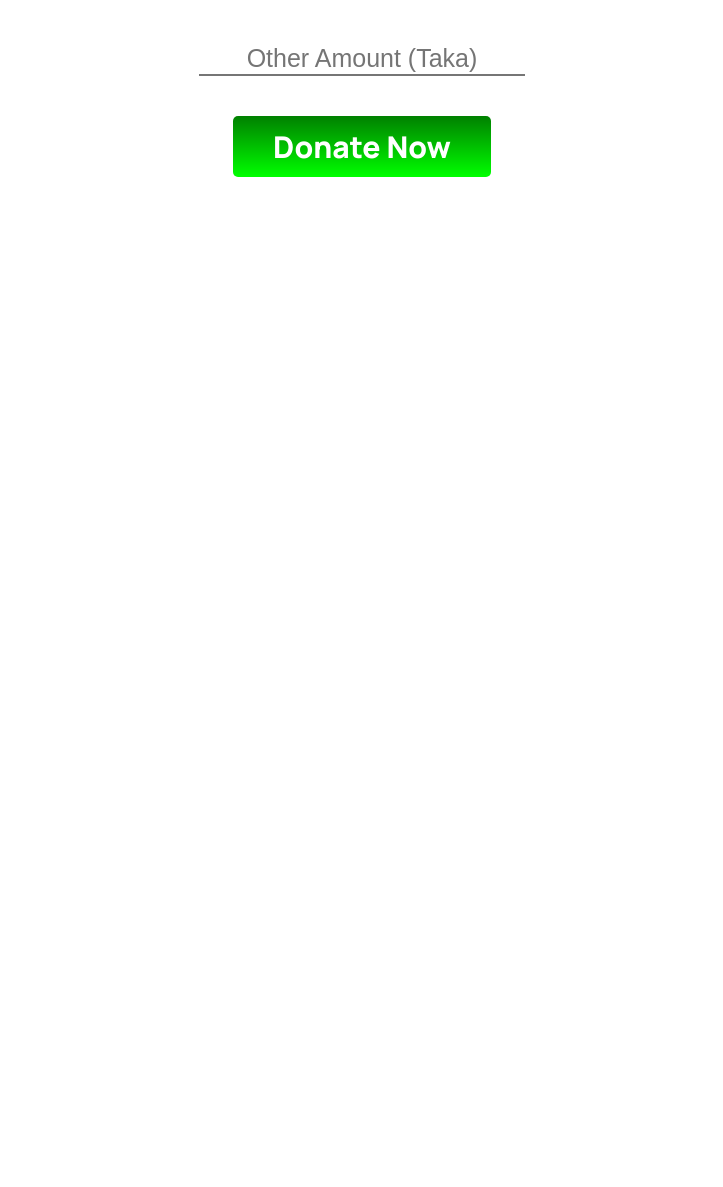
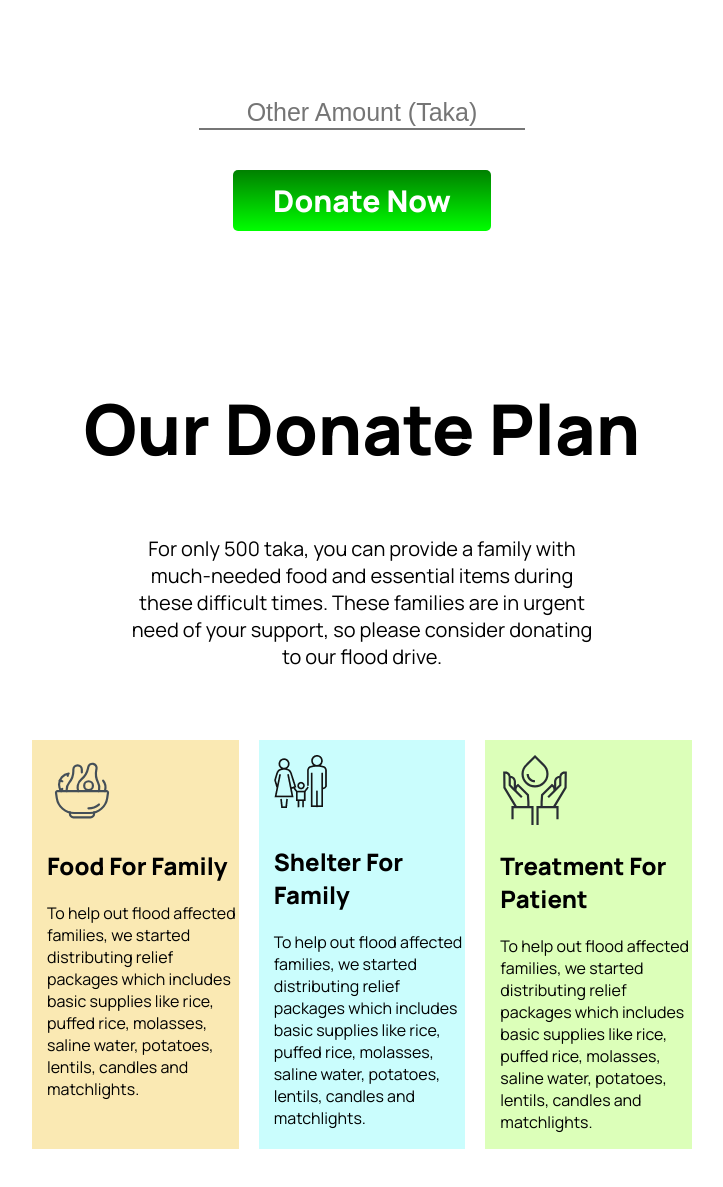
Before and after one commit to antorkhalid/donate-today, a plain HTML site: page index.html in a window 1280 px wide. Shown: the part 1181-2368 px from the top of the page, without its empty margins (278-1001 px from the left). Before the commit the page ends 1448 px from the top, so only its background shows below. Drawn offline with Linux system fonts and the light colour scheme.

Commit message:
Our Donate Plan - Complete

```diff
--- a/index.html
+++ b/index.html
@@ -15,14 +15,14 @@
         <div>
             <h1 id="lets-help-text">Let's Help Those Who Are <br>More In Need
             </h1>
-            <p id="lets-help-paragraph">Devastating floods in Sylhet region of Bangladesh has caused huge destruction and affected millions. Please donate now, the Restless Beings team are on ground providing immediate supplies and food for stranded families</p><br> <br>
+            <p id="lets-help-paragraph">Devastating floods in Sylhet region of Bangladesh has caused huge destruction and affected millions. Please donate now, the Restless Beings team are on ground providing immediate supplies and food for stranded families.</p><br> <br>
             <a class="donate-now-button" href ="https://www.launchgood.com/campaign/urgent_flood_reliefsupport_for_the_affected_people_in_sylhet_bangladesh#!/" target="_blank">Donate Now</a>
         </div>
     </section>
     <section>
         <div>
             <h1 class="donate-today">Donate Today</h1>
-            <p class="donate-today-paragraph">Your urgent support can alleviate the suffering of flood affected people in Sylhet district in Bangladesh</p>
+            <p class="donate-today-paragraph">Your urgent support can alleviate the suffering of flood affected people in Sylhet district in Bangladesh.</p>
         </div>
         <div class="donation-amount-button">
             <button class="donation-amount">100tk</button>
@@ -38,5 +38,32 @@
             <a class="donate-now-button" href ="" target="_blank">Donate Now</a>
         </div>
     </section>
+    <section>
+        <div>
+            <div class="our-donate-plan">
+                <h1 class="donate-today">Our Donate Plan</h1>
+                <p class="donate-today-paragraph">For only 500 taka, you can provide a family with much-needed food and essential items during these difficult times. These families are in urgent need of your support, so please consider donating to our flood drive.</p>
+            </div>
+            <div class="donation-plan-section">
+                <div id="food-for-family">
+                    <img src="icons/icon8.svg" width="70"
+                        height="70" alt="">
+                    <h2>Food For Family</h2>
+                    <p>To help out flood affected families, we started distributing relief packages which includes basic supplies like rice, puffed rice, molasses, saline water, potatoes, lentils, candles and matchlights.</p>
+                </div>
+                <div id="shelter-for-family">
+                    <img src="icons/shelter.png" alt="">
+                    <h2 id="shelter-for-family-h2">Shelter For Family</h2>
+                    <p>To help out flood affected families, we started distributing relief packages which includes basic supplies like rice, puffed rice, molasses, saline water, potatoes, lentils, candles and matchlights.</p>
+                </div>
+                <div id="treatment-for-patient">
+                    <img src="icons/icon13.svg"width="70"
+                    height="70" alt="">
+                    <h2>Treatment For Patient</h2>
+                    <p>To help out flood affected families, we started distributing relief packages which includes basic supplies like rice, puffed rice, molasses, saline water, potatoes, lentils, candles and matchlights.</p>
+                </div>
+            </div>
+        </div>
+    </section>
 </body>
 </html>
--- a/style.css
+++ b/style.css
@@ -38,6 +38,8 @@ body{
 .donate-today-paragraph{
     font-size: 20px;
     text-align: center;
+    padding-left: 400px;
+    padding-right: 400px;
 }
 .donation-amount-button{
     display: flex;
@@ -86,7 +88,50 @@ body{
     margin-bottom: 50px;
 }
 .other-amount-donate-button{
-
     text-align: center;
     margin-bottom: 100px;
 }
+.our-donate-plan{
+    padding-top: 1px;
+}
+.food-for-family{
+    align-items: center;
+    justify-content: center;
+}
+.food-icon{
+
+}
+.donation-plan-section{
+    display: flex;
+    padding: 300px 300px;
+    padding-top: 50px;
+    margin-top: 0;
+
+}
+#food-for-family{
+    background-color: rgb(250, 233, 179);
+    margin-right: 10px;
+    margin-left: 10px;
+    text-align:left;
+    padding-left: 15px;
+    padding-top: 15px;
+}
+#shelter-for-family{
+    background-color: rgb(202, 253, 253);
+    margin-right: 10px;
+    margin-left: 10px;
+    text-align:left;
+    padding-left: 15px;
+    padding-top: 15px;
+}
+#treatment-for-patient{
+    background-color: rgb(220, 255, 185);
+    margin-right: 10px;
+    margin-left: 10px;
+    text-align:left;
+    padding-left: 15px;
+    padding-top: 15px;
+}
+#shelter-for-family-h2{
+    padding-top: 13px;
+}
```
